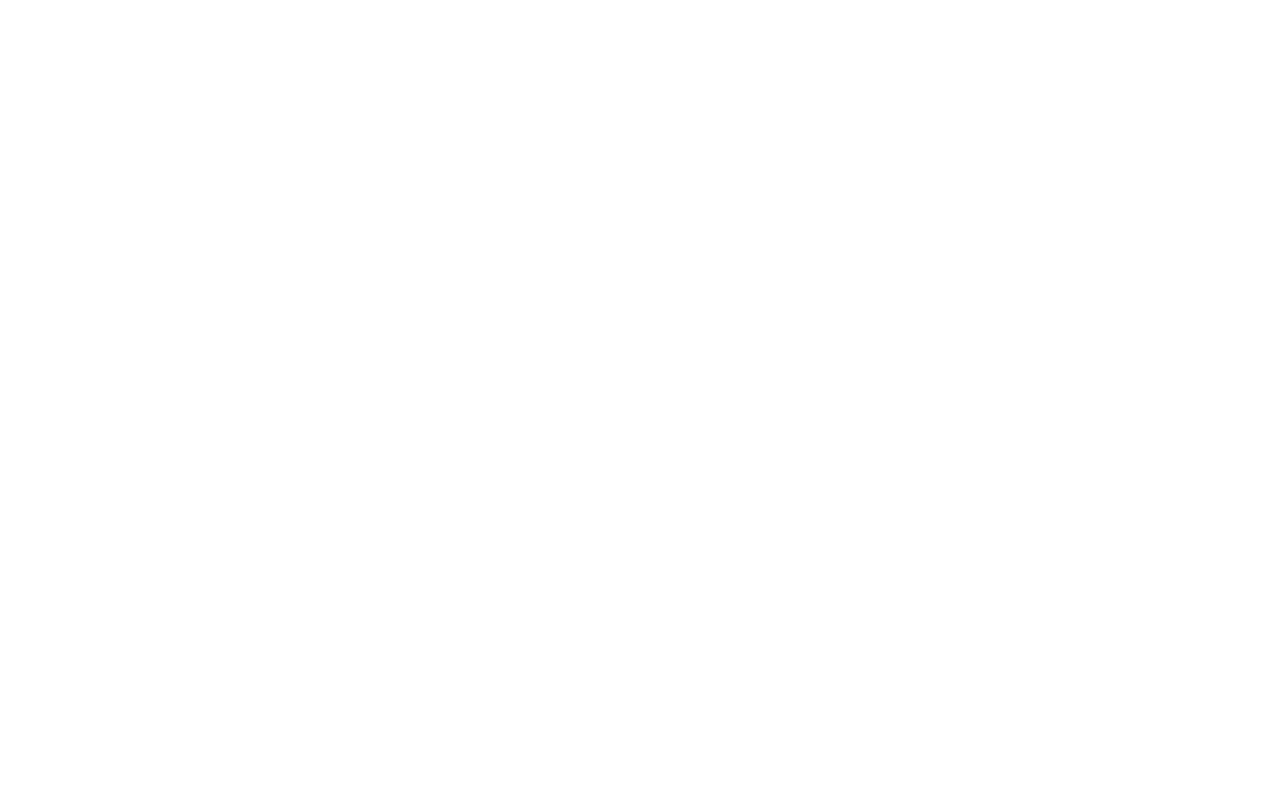
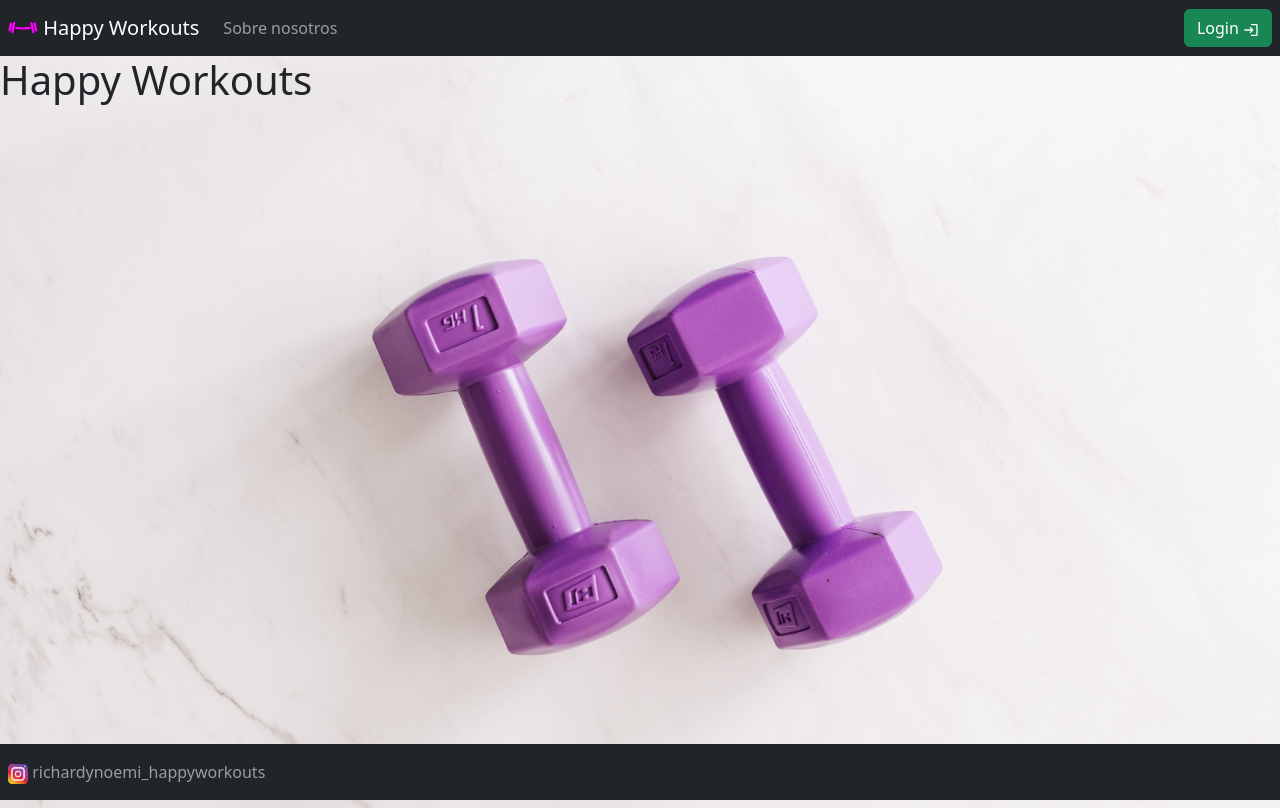
Before and after one commit to happyworkouts/happyworkouts..github.io, a plain HTML site: page index.html in a window 1280 px wide. Drawn offline with Linux system fonts and the light colour scheme; no server answers.

```diff
--- a/index.html
+++ b/index.html
@@ -1 +1 @@
-<!doctype html><html lang="en"><head><meta charset="utf-8"/><link rel="icon" href="/favicon.ico"/><link href="https://fonts.googleapis.com/css?family=Roboto:300,400,500,700&display=swap" rel="stylesheet"/><meta name="viewport" content="width=device-width,initial-scale=1"/><meta name="theme-color" content="#000000"/><meta name="description" content="Richard y Noemi HappyWorkouts"/><link rel="apple-touch-icon" href="/favicon.ico"/><link rel="manifest" href="/manifest.json"/><title>HappyWorkouts</title><script defer="defer" src="/static/js/main.1381d807.js"></script><link href="/static/css/main.1fb09060.css" rel="stylesheet"></head><body><noscript>You need to enable JavaScript to run this app.</noscript><div id="root"></div></body></html>
+<!doctype html><html lang="en"><head><meta charset="utf-8"/><link rel="icon" href="/favicon.ico"/><link href="https://fonts.googleapis.com/css?family=Roboto:300,400,500,700&display=swap" rel="stylesheet"/><meta name="viewport" content="width=device-width,initial-scale=1"/><meta name="theme-color" content="#000000"/><meta name="description" content="Richard y Noemi HappyWorkouts"/><link rel="apple-touch-icon" href="/favicon.ico"/><link rel="manifest" href="/manifest.json"/><title>HappyWorkouts</title><script defer="defer" src="/static/js/main.19c36047.js"></script><link href="/static/css/main.60c9f26f.css" rel="stylesheet"></head><body><noscript>You need to enable JavaScript to run this app.</noscript><div id="root"></div></body></html>
```
